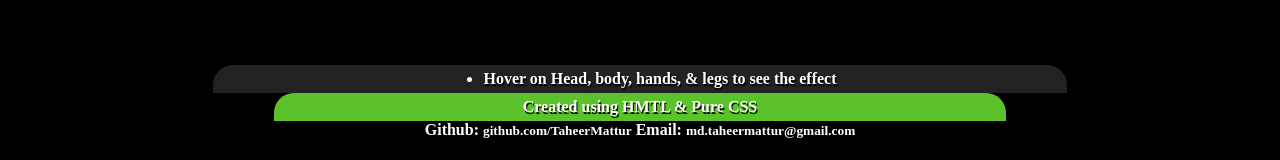
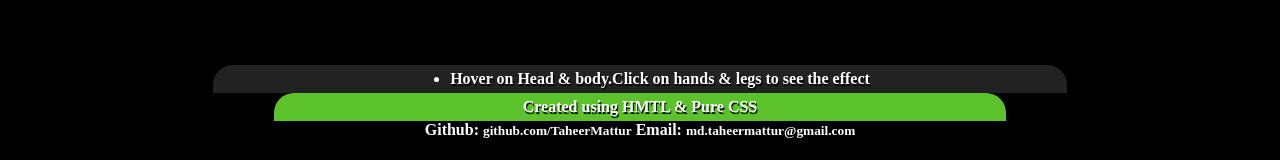
Before and after one commit to TaheerMattur/Android-Robo-Animation---Advanced-CSS, a plain HTML site: page index.html in a window 1280 px wide. Shown: the part 638-798 px from the top of the page. Drawn offline with Linux system fonts and the light colour scheme.

Commit message:
Update index.html

```diff
--- a/index.html
+++ b/index.html
@@ -31,7 +31,7 @@
 <div class="section">
 	<section>
 	<ul>
-		<li>Hover on Head, body, hands, & legs to see the effect</li>
+		<li>Hover on Head & body.Click on hands & legs to see the effect</li>
 	</ul>
    </section>
 </div>
```
